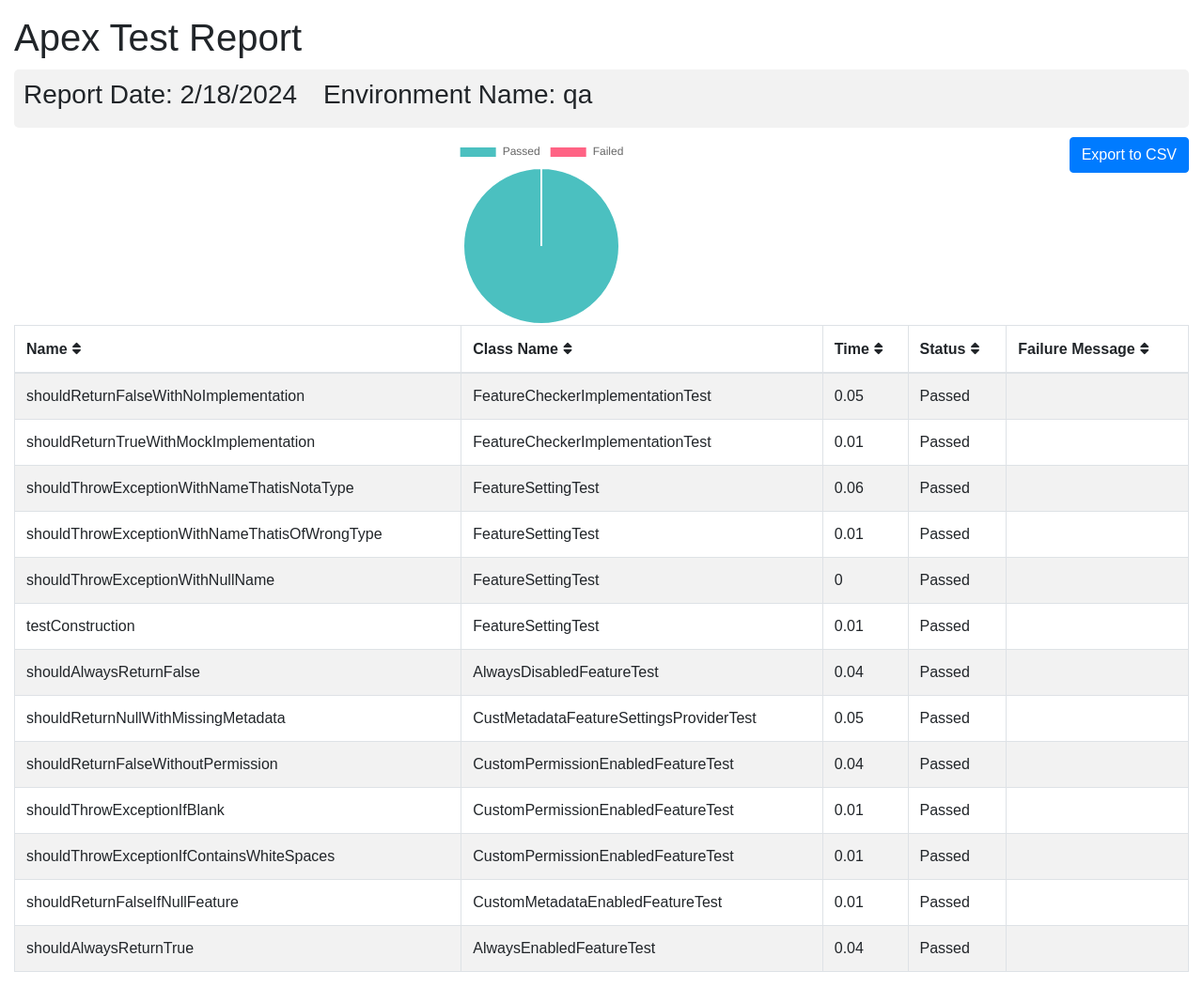
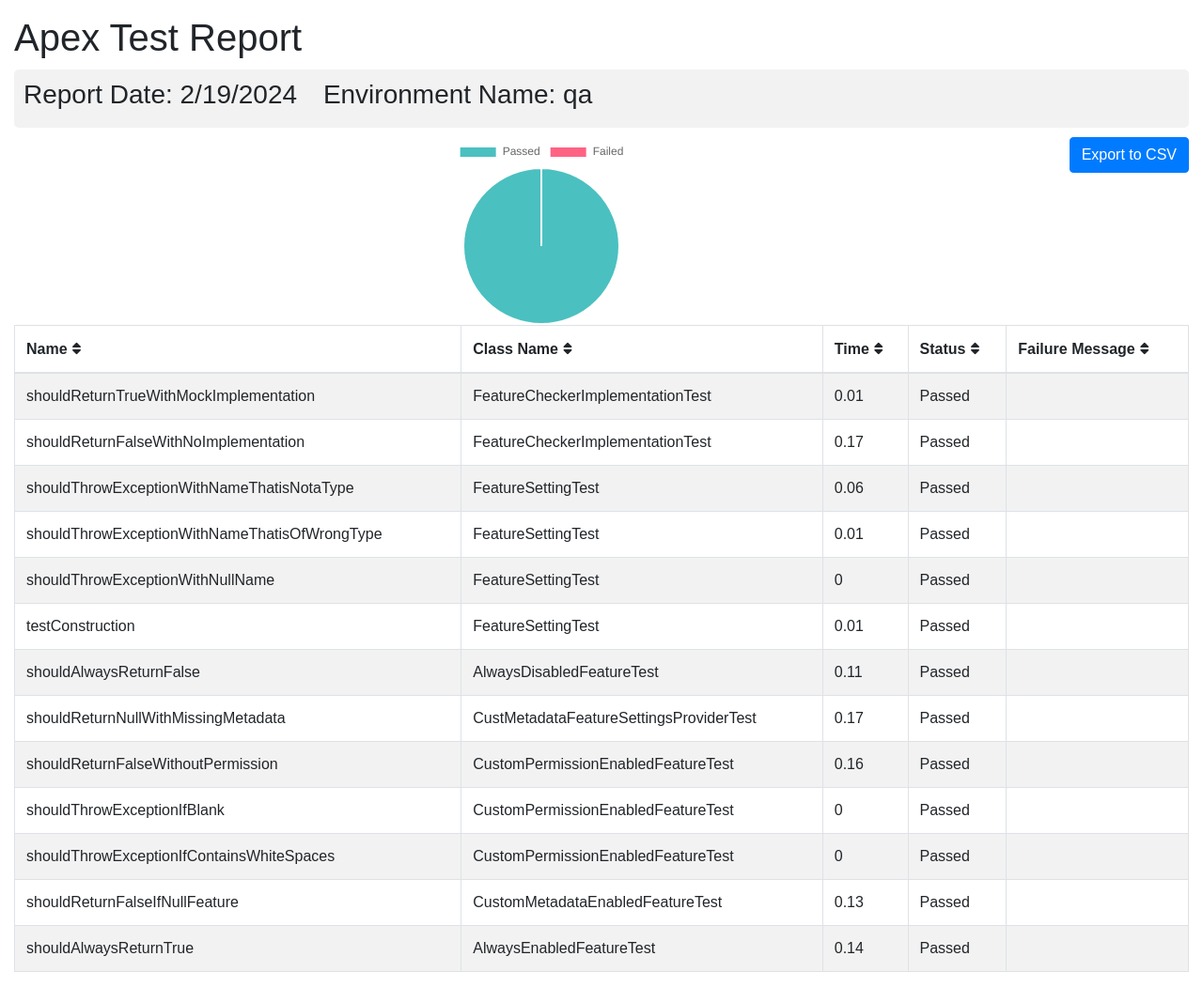
Before and after one commit to flxbl-io/sfops-dashboard, a Jekyll site: the page apextestResults/qa.html, which Jekyll copies as it is, in a window 1280 px wide. Shown: the whole page at 94% size. Built offline with Jekyll 4.4.1, drawn with Linux system fonts in a browser that asks for light colours.

Commit message:
Updated apex test results

```diff
--- a/apextestResults/qa.html
+++ b/apextestResults/qa.html
@@ -102,7 +102,7 @@
       <div class="container-fluid">
         <h1 class="mt-3">Apex Test Report</h1>
         <div class="info-card">
-        <h3>Report Date: 2/18/2024 <span style="margin-left: 20px;">Environment Name: qa</span></h3>
+        <h3>Report Date: 2/19/2024 <span style="margin-left: 20px;">Environment Name: qa</span></h3>
         </div>
         <button onclick="exportTableToCSV('testReport.csv')" class="btn btn-primary float-right">Export to CSV</button>
         <div id="chart-container">
@@ -121,16 +121,16 @@
             </thead>
             <tbody>
         <tr>
-          <td>shouldReturnFalseWithNoImplementation</td>
+          <td>shouldReturnTrueWithMockImplementation</td>
           <td>FeatureCheckerImplementationTest</td>
-          <td>0.05</td>
+          <td>0.01</td>
           <td>Passed</td>
           <td></td>
         </tr>
         <tr>
-          <td>shouldReturnTrueWithMockImplementation</td>
+          <td>shouldReturnFalseWithNoImplementation</td>
           <td>FeatureCheckerImplementationTest</td>
-          <td>0.01</td>
+          <td>0.17</td>
           <td>Passed</td>
           <td></td>
         </tr>
@@ -165,49 +165,49 @@
         <tr>
           <td>shouldAlwaysReturnFalse</td>
           <td>AlwaysDisabledFeatureTest</td>
-          <td>0.04</td>
+          <td>0.11</td>
           <td>Passed</td>
           <td></td>
         </tr>
         <tr>
           <td>shouldReturnNullWithMissingMetadata</td>
           <td>CustMetadataFeatureSettingsProviderTest</td>
-          <td>0.05</td>
+          <td>0.17</td>
           <td>Passed</td>
           <td></td>
         </tr>
         <tr>
           <td>shouldReturnFalseWithoutPermission</td>
           <td>CustomPermissionEnabledFeatureTest</td>
-          <td>0.04</td>
+          <td>0.16</td>
           <td>Passed</td>
           <td></td>
         </tr>
         <tr>
           <td>shouldThrowExceptionIfBlank</td>
           <td>CustomPermissionEnabledFeatureTest</td>
-          <td>0.01</td>
+          <td>0</td>
           <td>Passed</td>
           <td></td>
         </tr>
         <tr>
           <td>shouldThrowExceptionIfContainsWhiteSpaces</td>
           <td>CustomPermissionEnabledFeatureTest</td>
-          <td>0.01</td>
+          <td>0</td>
           <td>Passed</td>
           <td></td>
         </tr>
         <tr>
           <td>shouldReturnFalseIfNullFeature</td>
           <td>CustomMetadataEnabledFeatureTest</td>
-          <td>0.01</td>
+          <td>0.13</td>
           <td>Passed</td>
           <td></td>
         </tr>
         <tr>
           <td>shouldAlwaysReturnTrue</td>
           <td>AlwaysEnabledFeatureTest</td>
-          <td>0.04</td>
+          <td>0.14</td>
           <td>Passed</td>
           <td></td>
         </tr>
```
